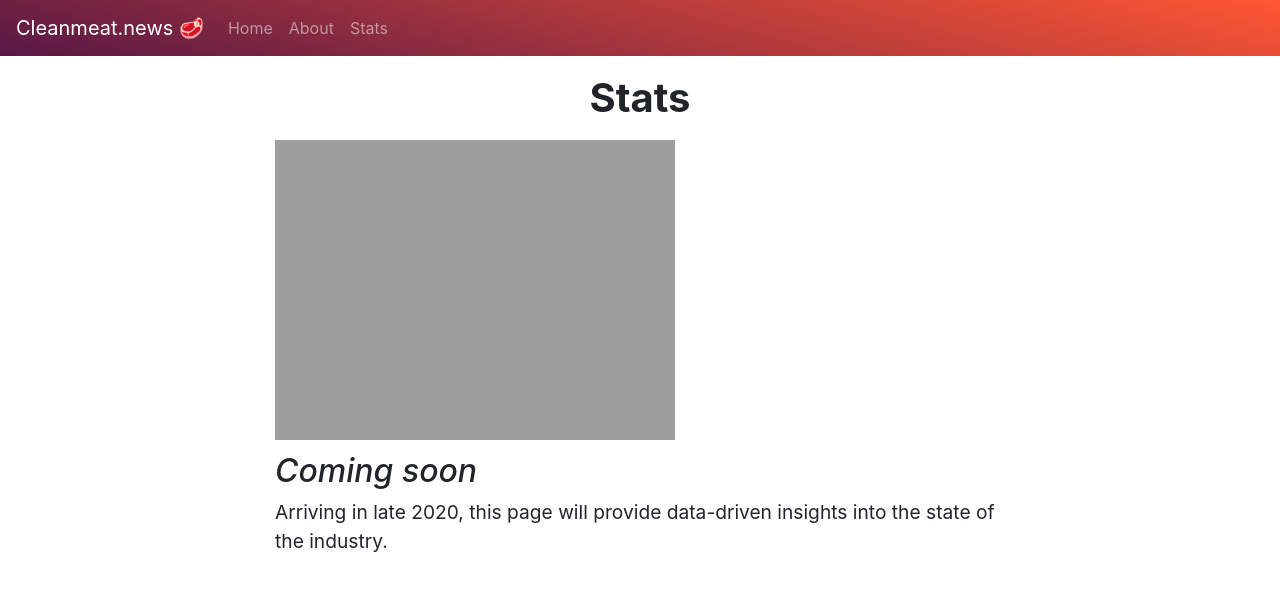
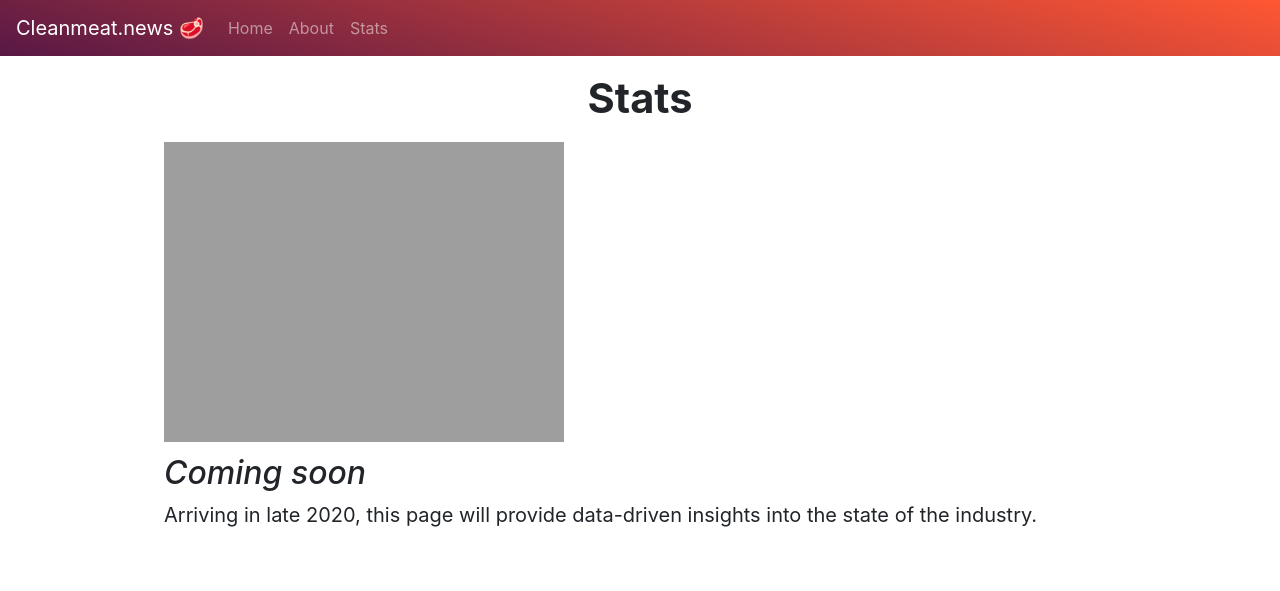
Before and after one commit to j0hnchavez/cleanmeat.news, a Jekyll site: the page built from stats.md, in a window 1280 px wide. Shown: the top 591 px of the page. Built offline with Jekyll 4.4.1, drawn with Linux system fonts in a browser that asks for light colours; comment, search, counter and statistics services are not loaded.

Commit message:
Quick reversion

```diff
--- a/_layouts/default.html
+++ b/_layouts/default.html
@@ -67,13 +67,13 @@
       @media (min-width: 544px) {
         .main-div {
           margin: auto !important;
-          width: 90%;
+          width: 90% !important;
           padding: 10px !important;
           text-align: center !important;
           max-width: 1100px !important;
         }
         #post-title {
-          font-size: 2.5rem;
+          font-size: 2.6rem;
         }
       }
 
--- a/_layouts/post.html
+++ b/_layouts/post.html
@@ -2,7 +2,7 @@
 layout: default
 permalink: pretty
 ---
-<div class="main-div" id="site-content" style="font-size:1.2rem; width: 66.666% !important">
+<div class="main-div" id="site-content" style="font-size:1.25rem;">
   <p></p>
   <p id="post-title" style="line-height:1;"><strong>{{ page.title }}</strong></p>
   <p id="subtitle" style="font-size:1.6rem;">
```
